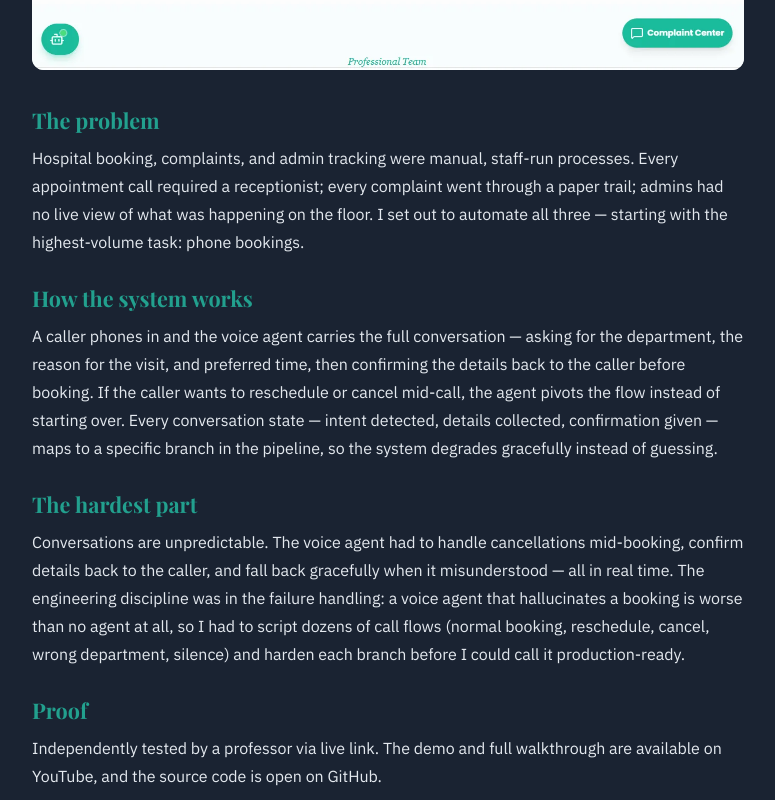
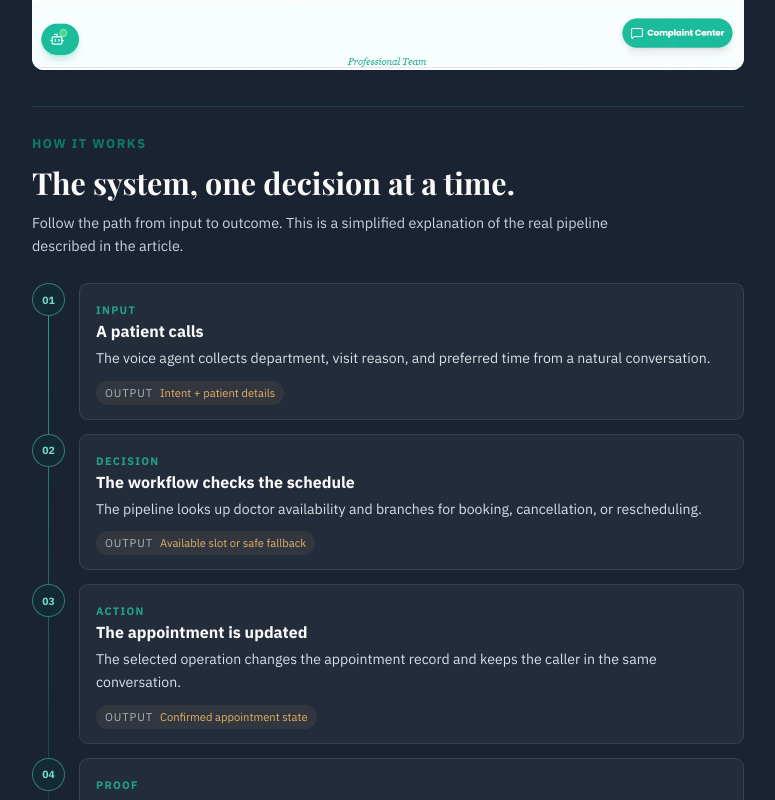
Before and after one commit to MaryumAkram16/maryum-portfolio, a React (Vite) app: page /blog/medilens-hospital-voice-agent in a window 1280 px wide. Shown: the part 800-1600 px from the top of the page, without its empty margins (252-1027 px from the left). Built offline with nearby package versions, Linux system fonts and the light colour scheme.

Commit message:
Add animated case study pipelines

```diff
--- /dev/null
+++ b/src/components/AnimatedPipeline.jsx
@@ -0,0 +1,22 @@
+export default function AnimatedPipeline({ steps }) {
+  if (!steps?.length) return null
+
+  return <section className="animated-pipeline" aria-labelledby="pipeline-title">
+    <div className="pipeline-heading">
+      <p className="section-label">How it works</p>
+      <h2 id="pipeline-title">The system, one decision at a time.</h2>
+      <p>Follow the path from input to outcome. This is a simplified explanation of the real pipeline described in the article.</p>
+    </div>
+    <div className="pipeline-track">
+      {steps.map((step, index) => <article className="pipeline-step" key={step.title} style={{ '--step-delay': `${index * 120}ms` }}>
+        <div className="pipeline-node" aria-hidden="true">{String(index + 1).padStart(2, '0')}</div>
+        <div className="pipeline-card">
+          <span className="pipeline-kicker">{step.label}</span>
+          <h3>{step.title}</h3>
+          <p>{step.body}</p>
+          {step.output && <div className="pipeline-output"><span>Output</span>{step.output}</div>}
+        </div>
+      </article>)}
+    </div>
+  </section>
+}
--- a/src/pages/BlogPost.css
+++ b/src/pages/BlogPost.css
@@ -194,3 +194,36 @@
     padding: 0 8px;
   }
 }
+
+/* ── Animated engineering pipeline ───────────────────────────────────────── */
+.animated-pipeline {
+  margin: 0 0 48px;
+  padding: 28px 0 8px;
+  border-top: 1px solid var(--accent-glow);
+  border-bottom: 1px solid var(--accent-glow);
+}
+
+.pipeline-heading { margin-bottom: 26px; }
+.pipeline-heading h2 { margin: 0 0 8px; font-family: 'Playfair Display', Georgia, serif; font-size: clamp(1.45rem, 3vw, 1.9rem); }
+.pipeline-heading p:last-child { max-width: 590px; margin: 0; color: #c9d4df; font-size: 0.9rem; line-height: 1.6; }
+.pipeline-track { position: relative; display: grid; gap: 14px; }
+.pipeline-track::before { content: ''; position: absolute; top: 18px; bottom: 18px; left: 16px; width: 1px; background: linear-gradient(#22a08e, rgba(34, 160, 142, 0.08)); }
+.pipeline-step { position: relative; display: grid; grid-template-columns: 33px 1fr; gap: 14px; opacity: 0; transform: translateY(14px); animation: pipeline-step-in 600ms ease-out forwards; animation-delay: var(--step-delay); }
+.pipeline-node { z-index: 1; display: grid; place-items: center; width: 33px; height: 33px; border: 1px solid rgba(81, 196, 177, 0.55); border-radius: 50%; color: #74d9c8; background: #132936; font-size: 0.65rem; font-weight: 800; }
+.pipeline-card { padding: 14px 16px; border: 1px solid rgba(250, 250, 248, 0.1); border-radius: 9px; background: rgba(250, 250, 248, 0.045); }
+.pipeline-card h3 { margin: 3px 0 6px; font-size: 1rem; }
+.pipeline-card p { margin: 0; color: #d8e1e4; font-size: 0.88rem; line-height: 1.6; }
+.pipeline-kicker { color: #22a08e; font-size: 0.68rem; font-weight: 800; letter-spacing: 0.12em; text-transform: uppercase; }
+.pipeline-output { display: inline-flex; gap: 7px; align-items: center; margin-top: 11px; padding: 5px 9px; border-radius: 999px; color: #e4b269; background: rgba(228, 178, 105, 0.08); font-size: 0.7rem; }
+.pipeline-output span { color: #aab8b9; text-transform: uppercase; letter-spacing: 0.08em; }
+@keyframes pipeline-step-in { to { opacity: 1; transform: translateY(0); } }
+
+@media (max-width: 520px) {
+  .animated-pipeline { margin-bottom: 38px; }
+  .pipeline-card { padding: 12px; }
+  .pipeline-card p { font-size: 0.84rem; }
+}
+
+@media (prefers-reduced-motion: reduce) {
+  .pipeline-step { opacity: 1; transform: none; animation: none; }
+}
--- a/src/pages/BlogPost.jsx
+++ b/src/pages/BlogPost.jsx
@@ -25,6 +25,7 @@ import skillsyncParserWebp from '../assets/images/skillsync/parser.webp'
 import skillsyncParserJpg from '../assets/images/skillsync/parser.jpg'
 import skillsyncMentorWebp from '../assets/images/skillsync/career-mentor.webp'
 import skillsyncMentorJpg from '../assets/images/skillsync/career-mentor.jpg'
+import AnimatedPipeline from '../components/AnimatedPipeline.jsx'
 import './BlogPost.css'
 
 const assetMap = {
@@ -107,6 +108,8 @@ function BlogPost() {
           </picture>
         </div>
 
+        <AnimatedPipeline steps={post.pipelineSteps} />
+
         <div className="post-content">
           {post.sections.map((s) => (
             <section key={s.heading}>
--- a/src/pages/blogData.js
+++ b/src/pages/blogData.js
@@ -14,6 +14,12 @@ export const blogPosts = [
     tags: ['Voice Agent', 'Complaint Mgmt', 'Admin Dashboard'],
     heroImage: 'medilens/voice-appointment-agent.webp',
     heroImageJpg: 'medilens/voice-appointment-agent.jpg',
+    pipelineSteps: [
+      { label: 'Input', title: 'A patient calls', body: 'The voice agent collects department, visit reason, and preferred time from a natural conversation.', output: 'Intent + patient details' },
+      { label: 'Decision', title: 'The workflow checks the schedule', body: 'The pipeline looks up doctor availability and branches for booking, cancellation, or rescheduling.', output: 'Available slot or safe fallback' },
+      { label: 'Action', title: 'The appointment is updated', body: 'The selected operation changes the appointment record and keeps the caller in the same conversation.', output: 'Confirmed appointment state' },
+      { label: 'Proof', title: 'The system leaves an operational trail', body: 'Confirmation email, voice logs, complaints, and admin visibility make the automation auditable.', output: 'Confirmation + admin record' },
+    ],
     sections: [
       {
         heading: 'The problem',
@@ -56,6 +62,12 @@ export const blogPosts = [
     tags: ['Market Data', 'Skill Gap Analysis', 'Proposal Generator'],
     heroImage: 'roshanai/intelligence-layer.webp',
     heroImageJpg: 'roshanai/intelligence-layer.jpg',
+    pipelineSteps: [
+      { label: 'Collect', title: 'Live jobs enter the system', body: 'JSearch and Google Jobs provide current postings instead of relying on a static job description.', output: 'Market postings' },
+      { label: 'Compare', title: 'Resume skills meet market demand', body: 'The resume is parsed and claimed skills are matched against what the live roles request.', output: 'Explainable skill-gap estimate' },
+      { label: 'Generate', title: 'The next action is written', body: 'Job analysis, rate context, and relevant experience are combined into a tailored proposal.', output: 'Client-ready proposal' },
+      { label: 'Coach', title: 'Pricing gets a market anchor', body: 'The Salary Coach turns role, location, and market data into a suggested pricing range.', output: 'Rate suggestion' },
+    ],
     sections: [
       {
         heading: 'The problem',
@@ -97,6 +109,12 @@ export const blogPosts = [
     tags: ['Dashboard', 'Radar', 'Assessment'],
     heroImage: 'skillsync/dashboard.webp',
     heroImageJpg: 'skillsync/dashboard.jpg',
+    pipelineSteps: [
+      { label: 'Assess', title: 'The user answers a skill quiz', body: 'An adaptive assessment checks claimed ability with role-relevant questions instead of only asking what the user likes.', output: 'Evidence-backed assessment' },
+      { label: 'Scan', title: 'Market Radar checks demand', body: 'The target role is compared with live postings to show which skills are currently being requested.', output: 'Demand signal' },
+      { label: 'Parse', title: 'The profile is matched to jobs', body: 'Resume, role, and country are parsed into live matches with ATS-oriented scoring.', output: 'Market-fit profile' },
+      { label: 'Guide', title: 'Career Mentor builds the next step', body: 'Assessment results and market evidence become personalized recommendations, roadmap items, and interview preparation.', output: 'Actionable career path' },
+    ],
     sections: [
       {
         heading: 'The problem',
```
